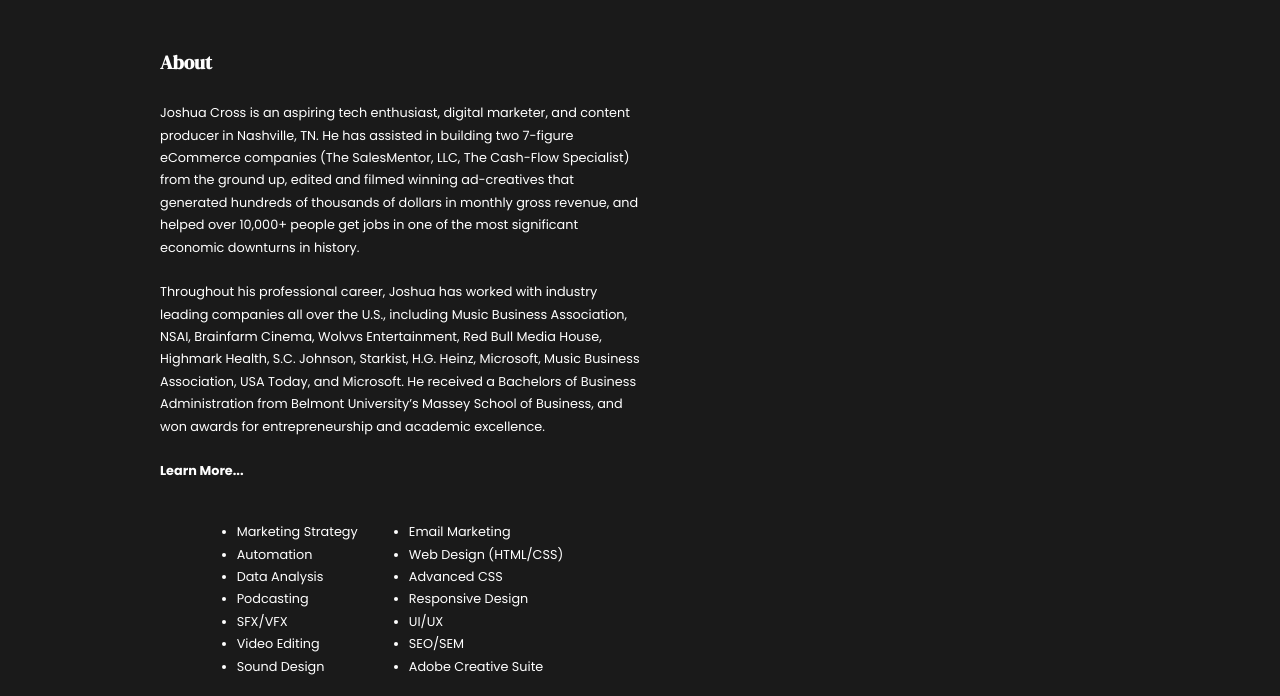
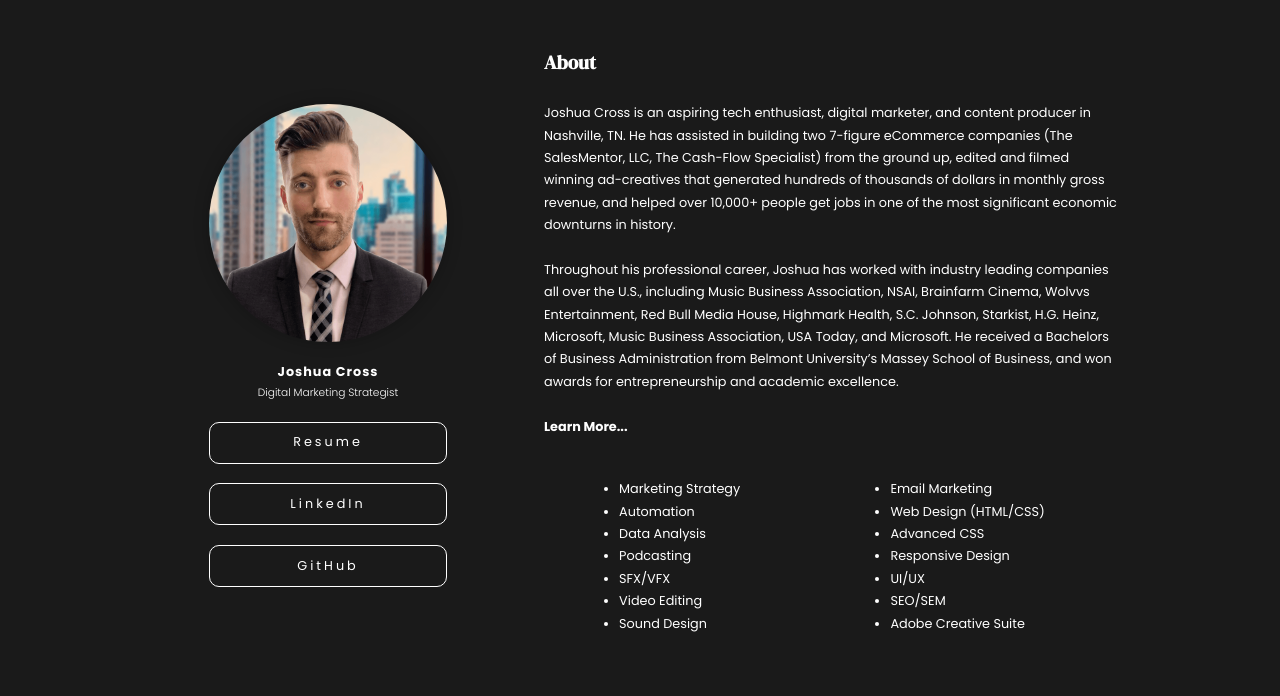
Before and after one commit to joshacross/portfolio, a plain HTML site: page index.html in a window 1280 px wide. Shown: the part 940-1636 px from the top of the page. Drawn offline with Linux system fonts and the light colour scheme.

Commit message:
completed profile card for about section

```diff
--- a/assets/css/style.css
+++ b/assets/css/style.css
@@ -138,34 +138,84 @@ header nav ul li a:hover {
 /*Hero Styles End*/
 
 /*About Styles*/
+.about-container {
+    display: flex;
+    justify-content: space-between;
+}
+
+/*Profile Card Styles*/
+.about-column1 {
+    width: 35%;
+    margin: 7% 0;
+    background-image: url("../assets/images/iphonex.icns");
+    background-size: cover;
+    background-position: center;
+    border-radius: 15px;
+    padding: 2%;
+    text-align: center;
+    display: flex;
+    flex-direction: column;
+    justify-content: space-between;
+    align-items: center;
+}
+
+.about-column1 img {
+    box-shadow: 0 0 15px rgba(0, 0, 0, .25);
+    border-radius: 50%;
+    width: 80%;
+}
+
+.about-column1 a {
+    border: solid 1px var(--primary-color);
+    color: var(--primary-color);
+    border-radius: 10px;
+    letter-spacing: 3px;
+    width: 80%;
+    text-decoration: none;
+    padding: 3% 0;
+}
+
+.about-column1 a:hover {
+    background-color: var(--primary-color);
+    color: var(--secondary-color);
+}
+
+.about-column1 h4 {
+    font-weight: bold;
+    letter-spacing: 1px;
+}
+
+.about-column1 h5 {
+    font-weight:lighter;
+}
+
+.about-column2 {
+    width: 60%;
+}
+
 .about {
     margin-top: 5%;
 }
 
-.about, .skills {
-    width: 50%;
-}
-
-.about a {
+.about-column2 a {
     color: var(--primary-color);
     text-decoration: none;
     font-weight: bold;
 }
 
-.about a:hover {
+.about-column2 a:hover {
     text-decoration: underline;
 }
-
-
-/*About Styles End*/
 
 /*Skills Styles*/
 .skills {
     display: flex;
     justify-content: space-around;
-    margin-bottom: 10%;
+    margin: 7% 0 10% 0;
 }
 /*Skills Styles End*/
+
+/*About Styles End*/
 
 /*Projects Styles*/
 .project {
--- a/index.html
+++ b/index.html
@@ -61,8 +61,26 @@
     <!--Hero Section-->
     <section class="hero"></section>
     <!--About Section-->
-    <section id="about" class="about twelve">
-      <article>
+    <section class="about-container twelve">
+      <article class="about-column1">
+        <img src="assets/images/profile-picture.png" alt="Joshua Cross profile picture standing in a suit in front of a city backdrop">
+        <div class="column1-text">
+          <h4>Joshua Cross</h4>
+          <h5>Digital Marketing Strategist</h5>
+        </div>
+        <a href="/pages/resume.pdf">
+          <div>Resume</div>
+        </a>
+        <a href="https://linkedIn.com/in/joshuaalexandercross">
+          <div>LinkedIn</div>
+        </a>
+        <a href="https://github.com/joshacross/">
+          <div>GitHub</div>
+        </a>
+        <div></div>
+      </article>
+      <article class="about-column2">
+        <div id="about" class="about">
           <div class="about-text">
             <h2>About</h2>
             <br />
@@ -77,24 +95,22 @@
             </p>
             <br />
             <p>
-            Throughout his professional career, Joshua has worked with industry
-            leading companies all over the U.S., including Music Business
-            Association, NSAI, Brainfarm Cinema, Wolvvs Entertainment, Red Bull
-            Media House, Highmark Health, S.C. Johnson, Starkist, H.G. Heinz,
-            Microsoft, Music Business Association, USA Today, and Microsoft. He
-            received a Bachelors of Business Administration from Belmont
-            University’s Massey School of Business, and won awards for
-            entrepreneurship and academic excellence.
+              Throughout his professional career, Joshua has worked with
+              industry leading companies all over the U.S., including Music
+              Business Association, NSAI, Brainfarm Cinema, Wolvvs
+              Entertainment, Red Bull Media House, Highmark Health, S.C.
+              Johnson, Starkist, H.G. Heinz, Microsoft, Music Business
+              Association, USA Today, and Microsoft. He received a Bachelors of
+              Business Administration from Belmont University’s Massey School of
+              Business, and won awards for entrepreneurship and academic
+              excellence.
             </p>
             <br />
             <p><a href="./about">Learn More...</a></p>
           </div>
-        <div class="about-profile-image"></div>
-      </article>
-    </section>
+        </div>
         <!--Skills Outline-->
-    <section class="skills twelve">
-      <div></div>
+        <div class="skills twelve">
           <div class="skills-column1">
             <ul>
               <li>Marketing Strategy</li>
@@ -106,7 +122,6 @@
               <li>Sound Design</li>
             </ul>
           </div>
-      <div class="skills-column2">
             <ul>
               <li>Email Marketing</li>
               <li>Web Design (HTML/CSS)</li>
@@ -117,7 +132,8 @@
               <li>Adobe Creative Suite</li>
             </ul>
           </div>
-      <div></div>
+        </div>
+      </article>
     </section>
     <!--Projects Section-->
     <section id="projects" class="twelve">
```
Also changed, not shown: assets/images/profile-picture.png (added), 1 other file. Lines whose indentation alone changed are shown as unchanged.
